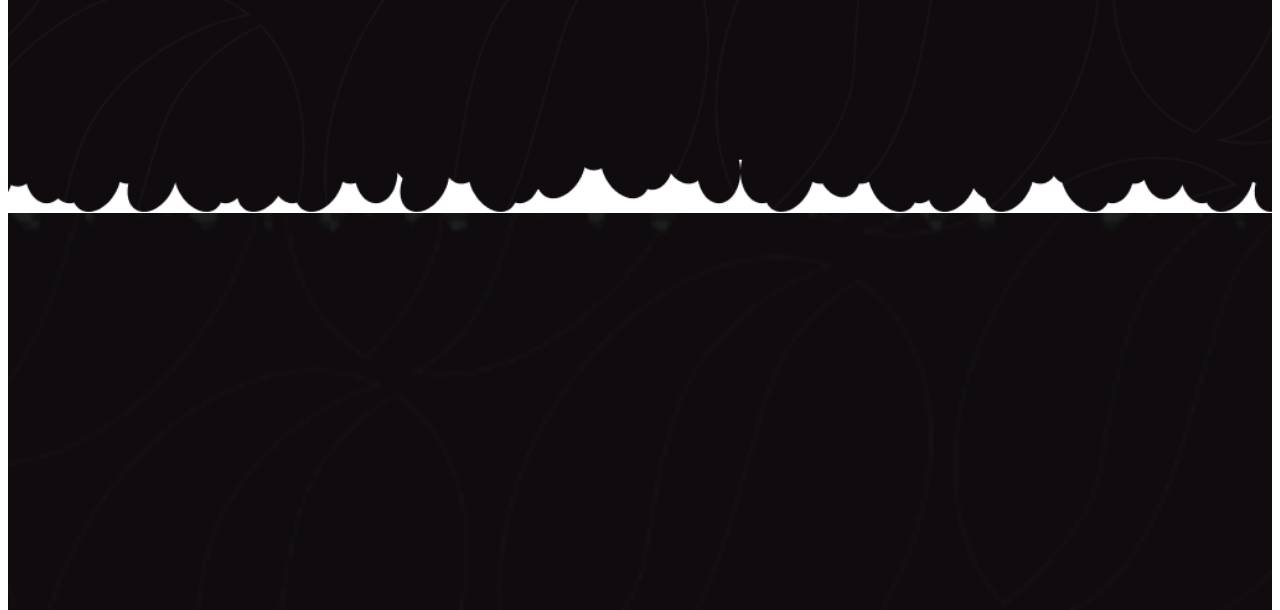
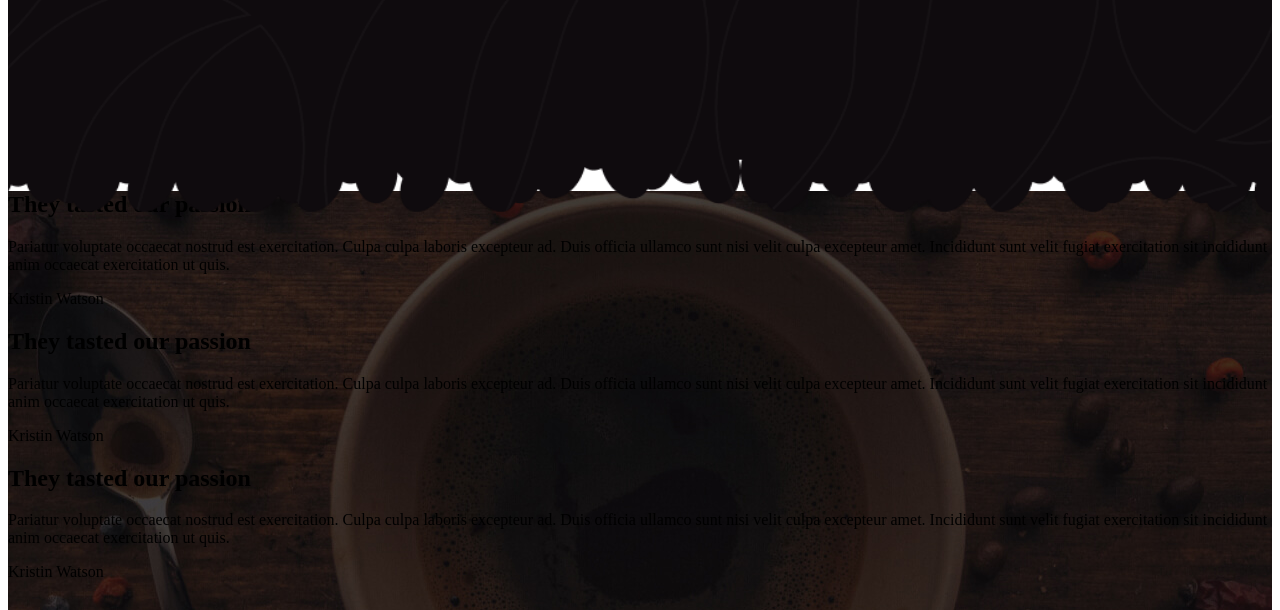
Before and after one commit to meovy/mia, a plain HTML site: page doan/index.html in a window 1280 px wide. Shown: the part 2000-2610 px from the top of the page. Drawn offline with Linux system fonts and the light colour scheme.

Commit message:
file doan

```diff
--- a/do an/index.html
+++ b/doan/index.html
@@ -143,13 +143,23 @@
         <img class="action__coffee-img" src="">
     </section>
     <!--Testiomonials-->
-    <section id="testimonials" class="tastiomonials">
-        <ul class="testimonials__slider slick-initialized slick-slider slick-dotted">
-            <div class="slick-list draggable">
-                <div class="slick-track" style="opacity: 1; width: 4564px; transform: translate3d(-652px, 0px, 0px);">
-
-                </div>
-            </div>
+    <section id="testimonials" class="testiomonials">
+        <ul class="testiomonials__slider">
+            <li class="testimonials__item">
+                <h2 class="testiomonials__title">They tasted our passion</h2>
+                <p class="testiomonials__text">Pariatur voluptate occaecat nostrud est exercitation. Culpa culpa laboris excepteur ad. Duis officia ullamco sunt nisi velit culpa excepteur amet. Incididunt sunt velit fugiat exercitation sit incididunt anim occaecat exercitation ut quis.</p>
+                <p class="testiomonials__name">Kristin Watson</p>
+            </li>
+            <li class="testimonials__item">
+                <h2 class="testiomonials__title">They tasted our passion</h2>
+                <p class="testiomonials__text">Pariatur voluptate occaecat nostrud est exercitation. Culpa culpa laboris excepteur ad. Duis officia ullamco sunt nisi velit culpa excepteur amet. Incididunt sunt velit fugiat exercitation sit incididunt anim occaecat exercitation ut quis.</p>
+                <p class="testiomonials__name">Kristin Watson</p>
+            </li>
+            <li class="testimonials__item">
+                <h2 class="testiomonials__title">They tasted our passion</h2>
+                <p class="testiomonials__text">Pariatur voluptate occaecat nostrud est exercitation. Culpa culpa laboris excepteur ad. Duis officia ullamco sunt nisi velit culpa excepteur amet. Incididunt sunt velit fugiat exercitation sit incididunt anim occaecat exercitation ut quis.</p>
+                <p class="testiomonials__name">Kristin Watson</p>
+            </li>
         </ul>
     </section>
     <!--Footer-->
--- a/do an/style.css
+++ b/doan/style.css
@@ -303,6 +303,15 @@ ol, ul {
 .footer {
     padding: 20px 0;
 }
+.testiomonials {
+	background-image: url(./testimonial-bg.jpg);
+	background-position: center;
+	background-size: cover;
+	background-repeat:no-repeat;
+	background-color: rgba(15, 11, 14, 1);
+	min-height: 568px;
+	margin-top: -42px;
+}
 .footer {
     background-image: url(./pattern.PNG);
     background-position: center center;
```
Also changed, not shown: doan/action-bg.png (renamed from do an/action-bg.png), doan/cross.PNG (renamed from do an/cross.PNG), doan/footer__logo.PNG (renamed from do an/footer__logo.PNG), doan/logo.PNG (renamed from do an/logo.PNG), doan/media.css (renamed from do an/media.css), doan/mobile-menu.PNG (renamed from do an/mobile-menu.PNG), doan/pattern.PNG (renamed from do an/pattern.PNG), doan/testimonial-bg.jpg (added).
